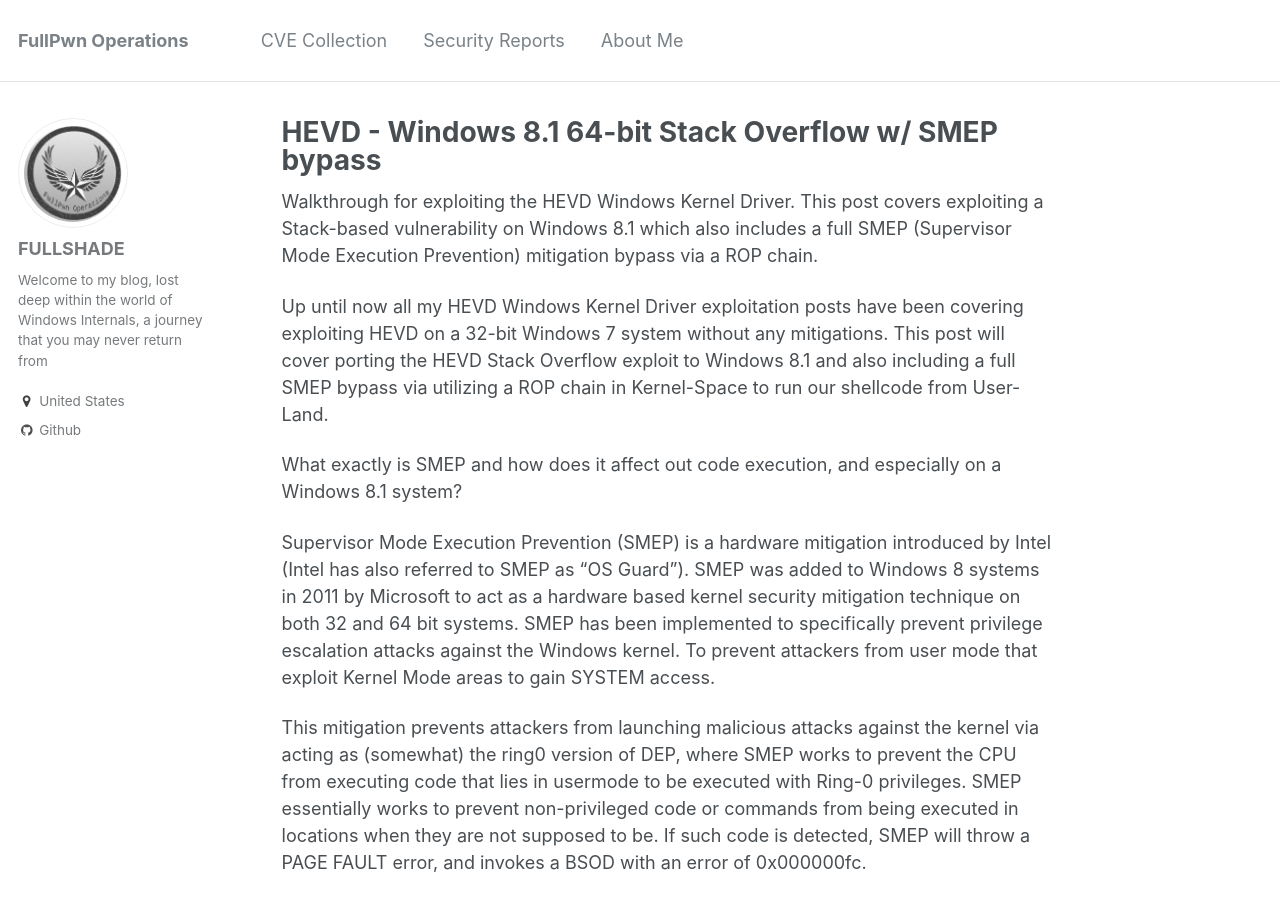
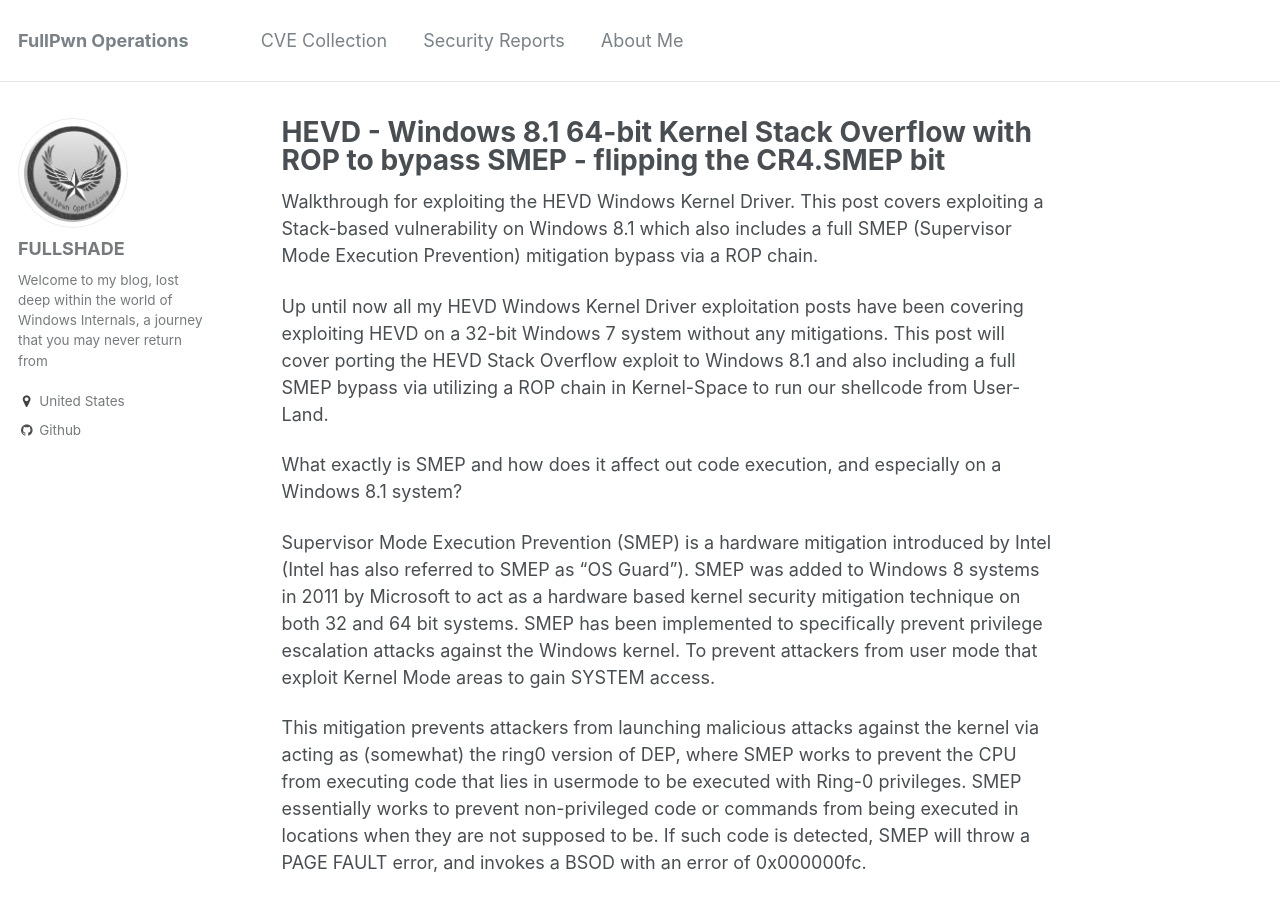
Before and after one commit to asdyxcyxc/FULLSHADE.github.io, a Jekyll site: the page built from _posts/2020-03-25-HEVD-stack-smep.md, in a window 1280 px wide and 900 px high. Built offline with Jekyll 4.4.1, drawn with Linux system fonts in a browser that asks for light colours; comment, search, counter and statistics services are not loaded.

Commit message:
Update 2020-03-25-HEVD-stack-smep.md

```diff
--- a/_posts/2020-03-25-HEVD-stack-smep.md
+++ b/_posts/2020-03-25-HEVD-stack-smep.md
@@ -1,6 +1,6 @@
 ---
 layout: single
-title: HEVD - Windows 8.1 64-bit Stack Overflow w/ SMEP bypass
+title: HEVD - Windows 8.1 64-bit Kernel Stack Overflow with ROP to bypass SMEP - flipping the CR4.SMEP bit
 ---
 
 Walkthrough for exploiting the HEVD Windows Kernel Driver. This post covers exploiting a Stack-based vulnerability on Windows 8.1 which also includes a full SMEP (Supervisor Mode Execution Prevention) mitigation bypass via a ROP chain.
```
